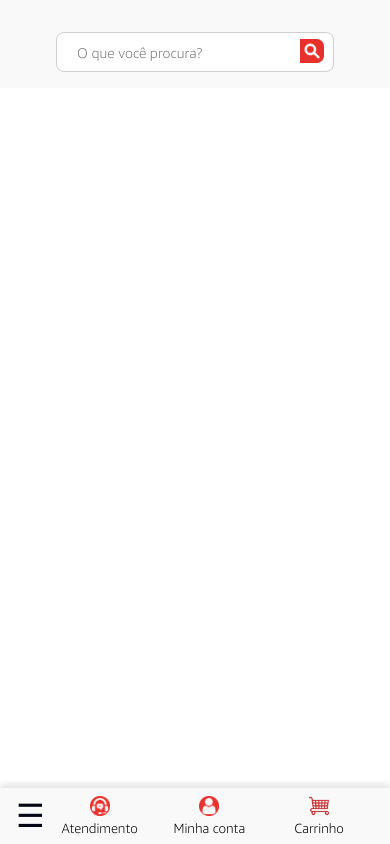
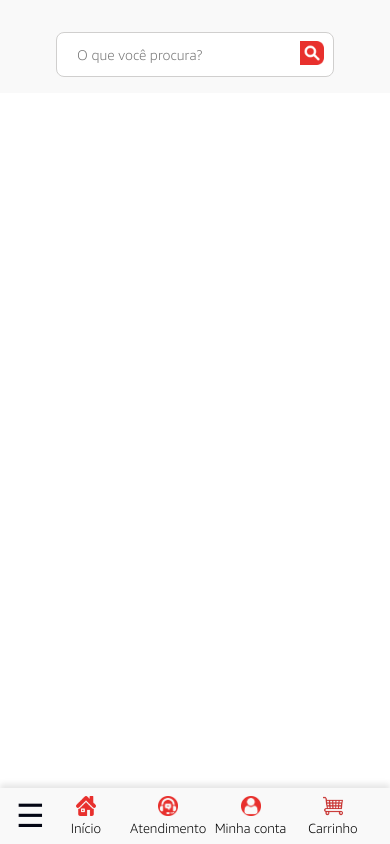
Before and after one commit to ArthWeber/CEFEQ_v0.1, a website: page index.html in a window 390 px wide. Drawn offline with nearby package versions, Linux system fonts and the light colour scheme; files that its build step writes are made by us from their sources.

Commit message:
Ajustes de botões

```diff
--- a/index.html
+++ b/index.html
@@ -43,6 +43,10 @@
                     </div>
                 </div>
                 <button class="menu-item">
+                    <img src="./src/img/ico/house.png" alt="Carrinho">
+                    <span>Início</span>
+                </button>
+                <button class="menu-item">
                     <img src="./src/img/ico/CSIco.png" alt="Atendimento ao cliente">
                     <span>Atendimento</span>
                 </button>
@@ -53,6 +57,7 @@
                 <button class="menu-item">
                     <img src="./src/img/ico/shopping-cart.png" alt="Carrinho">
                     <span>Carrinho</span>
+                </button>
             </div>
 
             <!-- Logo -->
--- a/src/styles/_header.scss
+++ b/src/styles/_header.scss
@@ -126,7 +126,6 @@
             }
 
             @media (max-width: 480px) {
-                height: 40px;
                 font-size: 0.875rem;
             }
         }
@@ -137,7 +136,7 @@
             border: none;
             background: none;
             cursor: pointer;
-            align-self: center;
+
 
             img {
                 max-width: 32px;
```
Also changed, not shown: src/img/ico/house.png (added), 1 other file.
